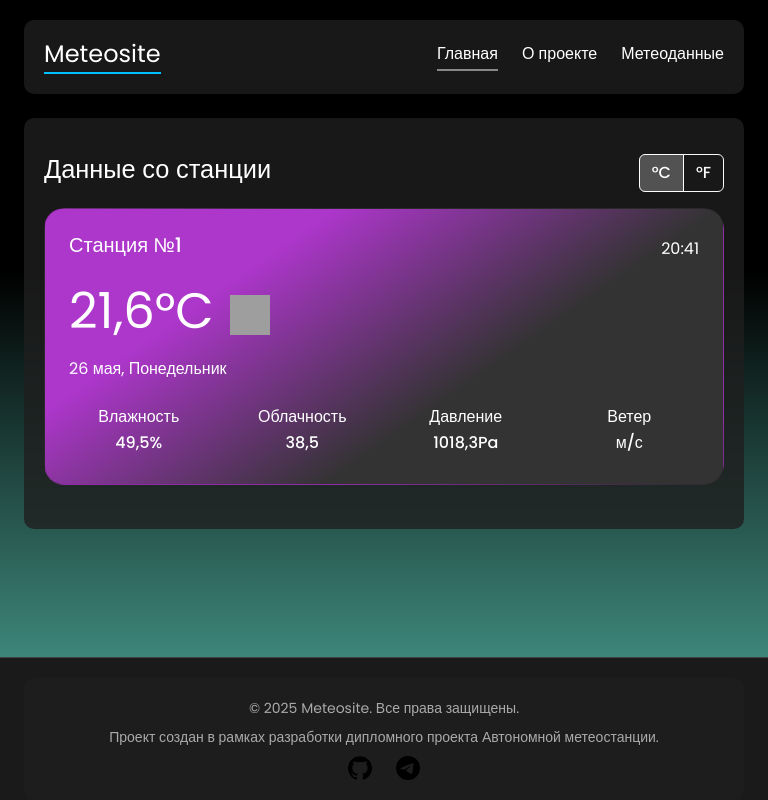
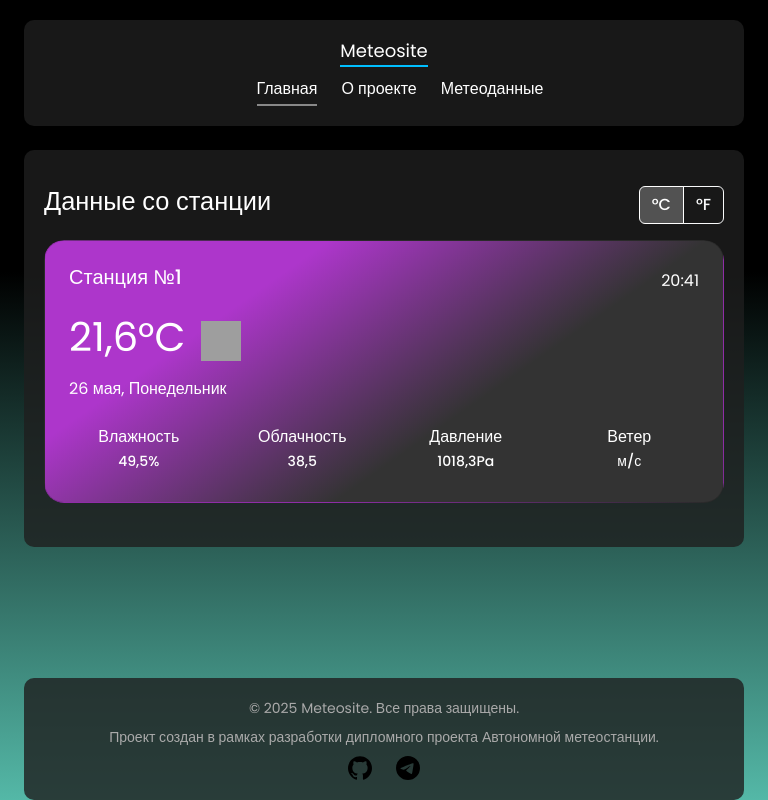
Before and after one commit to bigvobla/meteosite, a Django app: page / in a window 768 px wide. Run offline with Django 5.2, Linux system fonts and the light colour scheme; data comes from the database, SQL or seed files in the repository; data that the repository does not hold is empty; grey boxes are pictures that could not be loaded.

Commit message:
fourcomm

```diff
--- a/main/static/main/css/style.css
+++ b/main/static/main/css/style.css
@@ -7,12 +7,29 @@ body {
 }
 
 .container {
-    width: 1000px;
+    width: 100%;
+    max-width: 100%;
     margin: 0 auto;
     background-color: rgba(30, 30, 30, 0.8);
     padding: 20px;
     border-radius: 10px;
     margin-top: 20px;
+}
+
+@media (min-width: 768px) {
+    .container {
+        max-width: 720px;
+    }
+}
+@media (min-width: 992px) {
+    .container {
+        max-width: 960px;
+    }
+}
+@media (min-width: 1200px) {
+    .container {
+        max-width: 1140px;
+    }
 }
 
 .site-name {
@@ -35,7 +52,7 @@ body {
     margin-top: 3px;
 }
 
-li{
+li {
     font-family: "Poppins", sans-serif;
     font-weight: 400;
     font-style: normal;
@@ -44,14 +61,13 @@ li{
     margin: 0;
 }
 
-a{
+a {
     font-family: "Poppins", sans-serif;
     font-weight: 300;
     font-style: normal;
     color: white;
     text-decoration: none;
 }
-
 
 .nav-link {
     position: relative;
@@ -133,14 +149,11 @@ a{
 }
 
 .footer {
-    background-color: #1a1a1a;
     color: #aaa;
     font-size: 14px;
-    border-top: 1px solid #444;
 }
 
 .footer a {
-    color: #00bfff;
     transition: color 0.3s ease;
     font-weight: 500;
 }
@@ -179,5 +192,37 @@ html, body {
 }
 
 main.flex-fill {
-    flex: 1;
+    flex: 20px;
 }
+
+/* Адаптивность */
+@media (max-width: 768px) {
+    .top-bar {
+        flex-direction: column;
+        align-items: flex-start;
+        gap: 10px;
+    }
+    .nav-links {
+        flex-wrap: wrap;
+        gap: 10px;
+    }
+    .site-name {
+        font-size: 18px;
+    }
+    .hour-card {
+        width: 60px;
+        font-size: 12px;
+    }
+    .hour-temp {
+        font-size: 13px;
+    }
+    .display-3.temperature {
+        font-size: 2.5rem;
+    }
+    .weather-details h6 {
+        font-size: 14px;
+    }
+    table {
+        font-size: 12px;
+    }
+}
```
Lines whose indentation alone changed are shown as unchanged.
